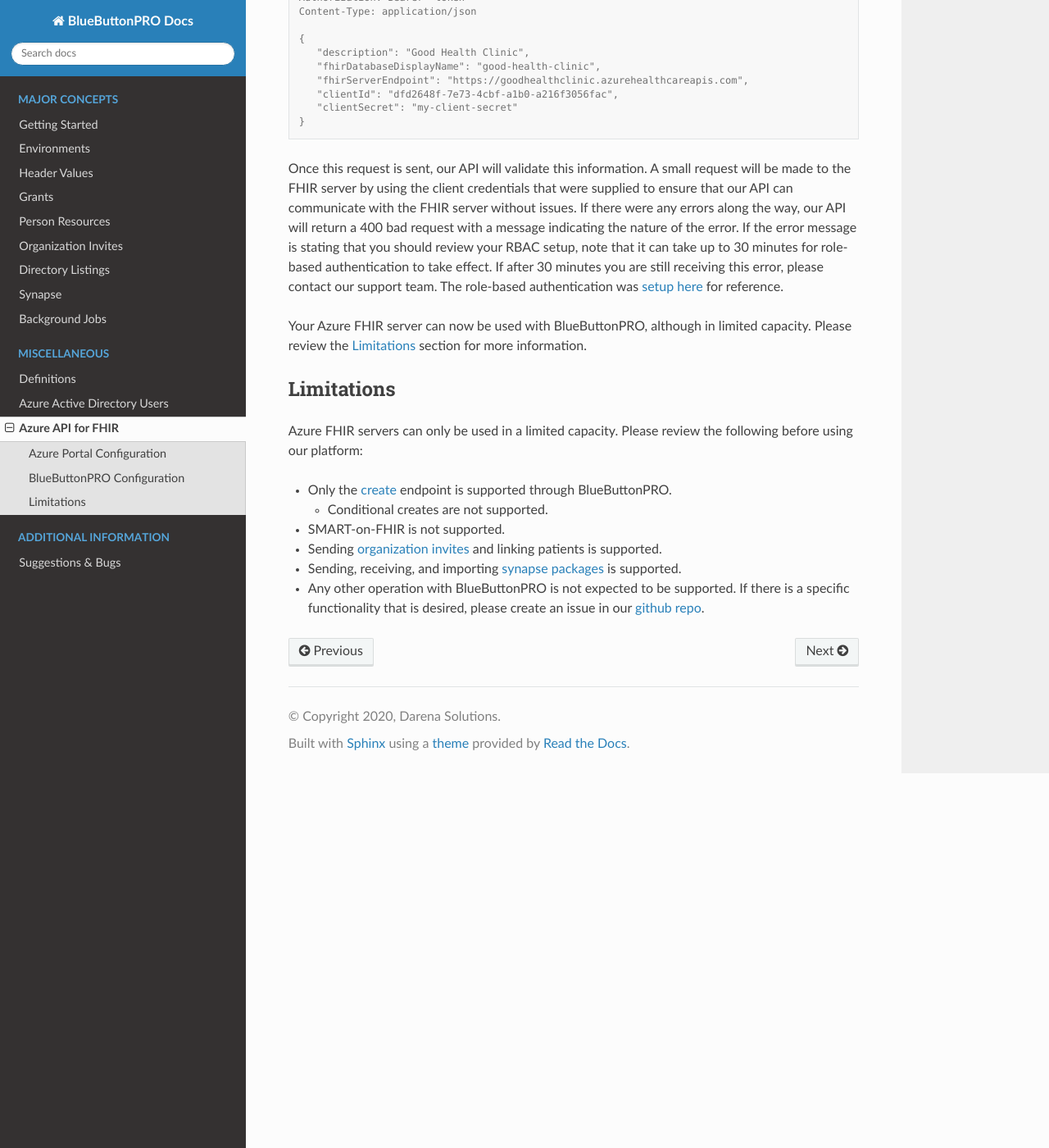
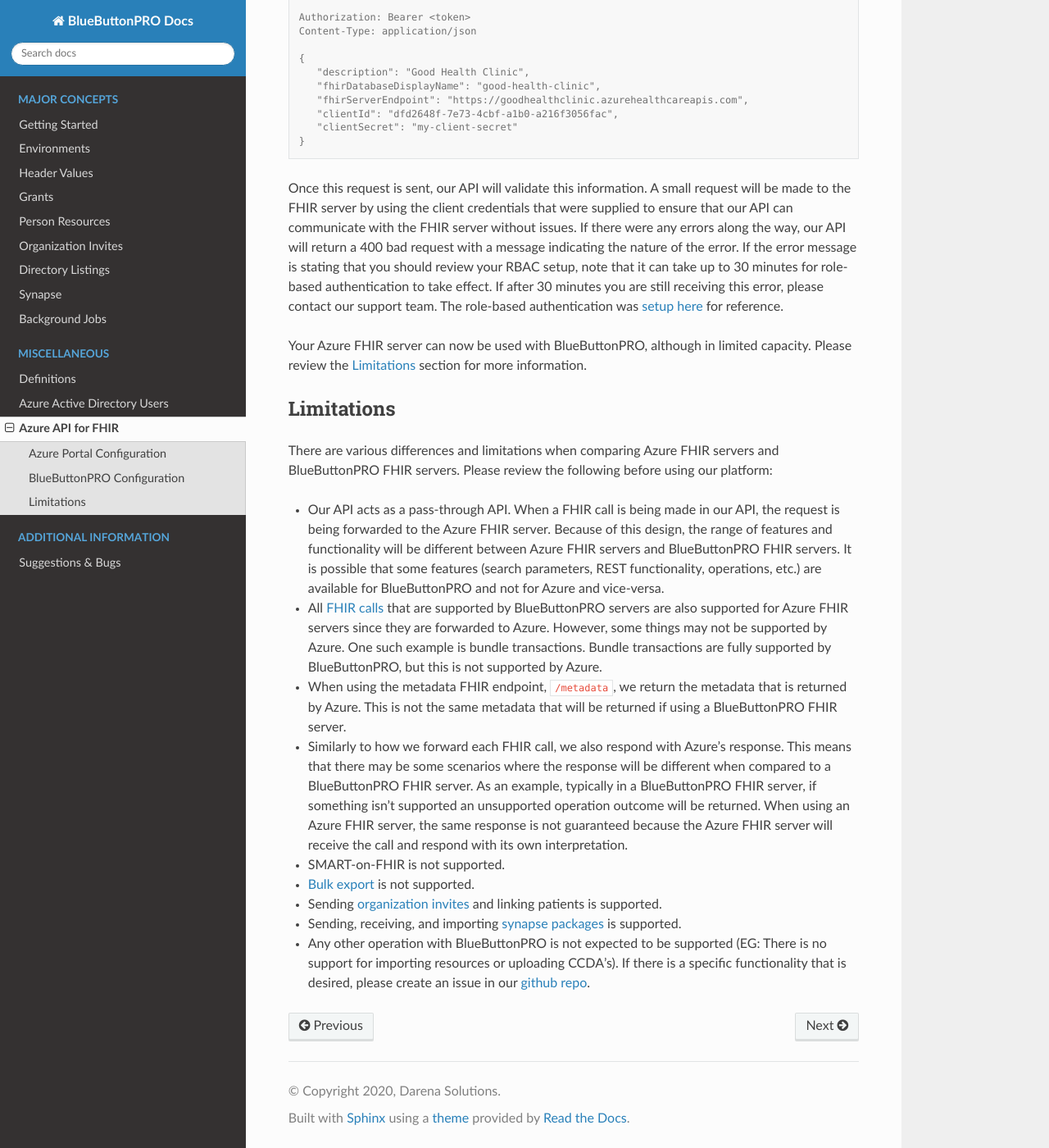
Before and after one commit to darena-solutions/bluebuttonpro-public, a Sphinx documentation site: the page built from docs/source/azure-api-linking.rst, in a window 1280 px wide and 1400 px high, scrolled down 6057 px. Shown: the whole window at 82% size. Built offline with Sphinx 7.4.7 and the Read the Docs theme 2.0.0, drawn with Linux system fonts in a browser that asks for light colours; some of the changed text lies outside the part shown.

Commit message:
Updated limitations of azure fhir server when compared with bbp

```diff
--- a/docs/source/azure-api-linking.rst
+++ b/docs/source/azure-api-linking.rst
@@ -123,8 +123,9 @@
    FHIR server. Once again, we recommend setting this value to be something that represents your organization.
    As an example, if your organization was named Good Health Clinic, you may want your display name
    to be **good-health-clinic**. Using this value, your FHIR server is now located on https://api.bluebuttonpro.com/good-health-clinic.
-   You can make regular FHIR calls at this location. However, with Azure FHIR servers, this is very
-   limited. Please review :ref:`azure-api-linking-limitations` for more information.
+   You can make regular FHIR calls at this location. However, with Azure FHIR servers, there are some
+   differences and limitations when compared to BlueButtonPRO FHIR servers. Please review :ref:`azure-api-linking-limitations`
+   for more information.
 
 fhirServerEndpoint - **REQUIRED**
    This is the location of your FHIR server. You should have noted this down :ref:`here <azure-api-linking-endpoint-take-note>`.
@@ -169,18 +170,37 @@
 Limitations
 -----------
 
-Azure FHIR servers can only be used in a limited capacity. Please review the following before using
-our platform:
+There are various differences and limitations when comparing Azure FHIR servers and BlueButtonPRO FHIR
+servers. Please review the following before using our platform:
 
-* Only the `create <https://www.hl7.org/fhir/http.html#create>`_ endpoint is supported through BlueButtonPRO.
+* Our API acts as a pass-through API. When a FHIR call is being made in our API, the request is being
+  forwarded to the Azure FHIR server. Because of this design, the range of features and functionality
+  will be different between Azure FHIR servers and BlueButtonPRO FHIR servers. It is possible that some
+  features (search parameters, REST functionality, operations, etc.) are available for BlueButtonPRO
+  and not for Azure and vice-versa.
 
-  * Conditional creates are not supported.
+* All `FHIR calls <https://www.hl7.org/fhir/http.html>`_ that are supported by BlueButtonPRO servers
+  are also supported for Azure FHIR servers since they are forwarded to Azure. However, some things
+  may not be supported by Azure. One such example is bundle transactions. Bundle transactions are fully
+  supported by BlueButtonPRO, but this is not supported by Azure.
+
+* When using the metadata FHIR endpoint, ``/metadata``, we return the metadata that is returned by Azure.
+  This is not the same metadata that will be returned if using a BlueButtonPRO FHIR server.
+
+* Similarly to how we forward each FHIR call, we also respond with Azure's response. This means that
+  there may be some scenarios where the response will be different when compared to a BlueButtonPRO
+  FHIR server. As an example, typically in a BlueButtonPRO FHIR server, if something isn't supported
+  an unsupported operation outcome will be returned. When using an Azure FHIR server, the same response
+  is not guaranteed because the Azure FHIR server will receive the call and respond with its own interpretation.
 
 * SMART-on-FHIR is not supported.
+
+* `Bulk export <https://hl7.org/fhir/uv/bulkdata/index.html>`_ is not supported.
 
 * Sending :doc:`organization invites <organization-invite>` and linking patients is supported.
 
 * Sending, receiving, and importing :doc:`synapse packages <synapse>` is supported.
 
-* Any other operation with BlueButtonPRO is not expected to be supported. If there is a specific functionality
-  that is desired, please create an issue in our `github repo <https://github.com/darena-solutions/bluebuttonpro-public>`_.
+* Any other operation with BlueButtonPRO is not expected to be supported (EG: There is no support for
+  importing resources or uploading CCDA's). If there is a specific functionality that is desired, please
+  create an issue in our `github repo <https://github.com/darena-solutions/bluebuttonpro-public>`_.
```
